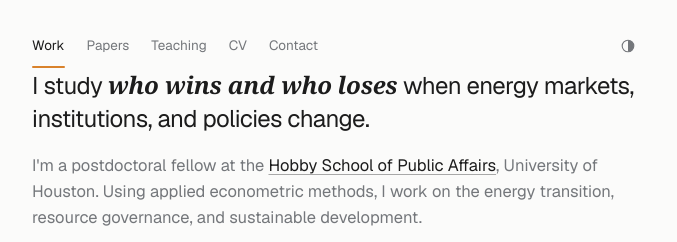
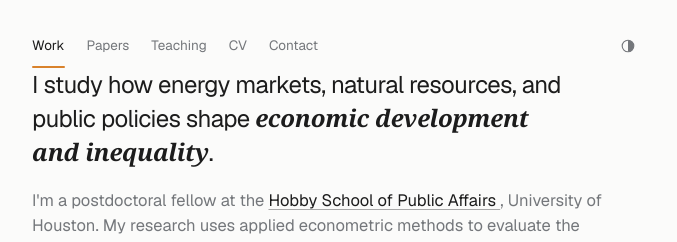
Before and after one commit to soranmohtadi/soranmohtadi.github.io, a plain HTML site: page index.html in a window 1280 px wide. Shown: the part 287-529 px from the top of the page, without its empty margins (302-979 px from the left). Drawn offline with nearby package versions, Linux system fonts and the light colour scheme; a web font is replaced by a local one.

Commit message:
Update index.html

```diff
--- a/index.html
+++ b/index.html
@@ -371,16 +371,21 @@
     </button>
   </div>
 
-  <!-- ABOUT -->
-  <p class="lede">
-  I study <span class="hl">who wins and who loses</span> when energy markets,
-  institutions, and policies change.
+<!-- ABOUT -->
+<p class="lede">
+  I study how energy markets, natural resources, and public policies
+  shape <span class="hl">economic development and inequality</span>.
 </p>
+
 <p class="bio">
   I'm a postdoctoral fellow at the
-  <a href="https://www.uh.edu/hobby/" target="_blank" rel="noopener">Hobby School of Public Affairs</a>,
-  University of Houston. Using applied econometric methods, I work on the energy transition,
-  resource governance, and sustainable development.
+  <a href="https://www.uh.edu/hobby/"
+     target="_blank" rel="noopener">
+    Hobby School of Public Affairs
+  </a>, University of Houston.
+  My research uses applied econometric methods to evaluate
+  the economic and distributional effects of energy policies,
+  natural resource dependence, and institutional change.
 </p>
 
     <p class="links">
```
